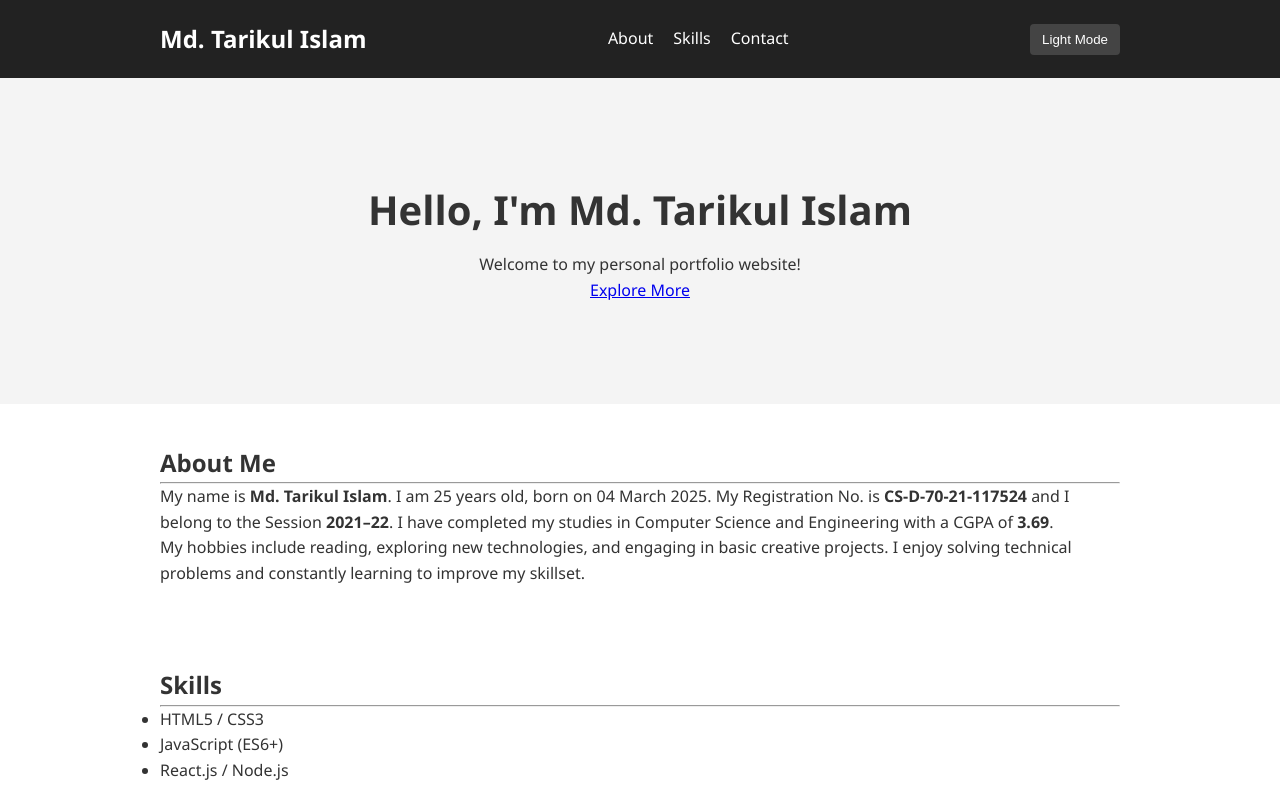
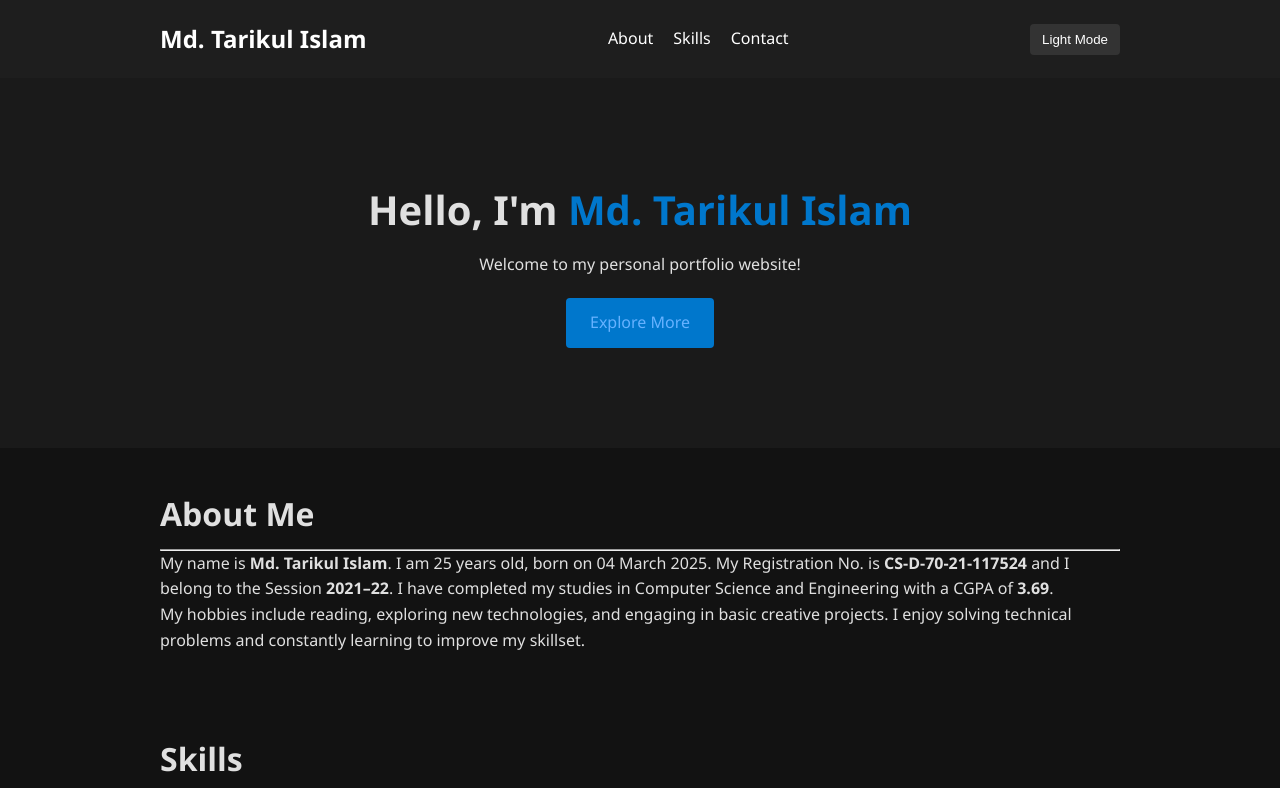
Before and after one commit to Tarikul-1/Portfolio-, a plain HTML site: page index.html in a window 1280 px wide. Both pictures are taken after a click on the button "Night Mode". Shown: the top 788 px of the page. Drawn offline with Linux system fonts and the light colour scheme.

Commit message:
Update welcome.css

```diff
--- a/welcome.css
+++ b/welcome.css
@@ -4,68 +4,48 @@
   box-sizing: border-box;
 }
 
-body {
-  font-family: 'Segoe UI', Tahoma, Geneva, Verdana, sans-serif;
-  line-height: 1.6;
-  background-color: #ffffff;
-  color: #333;
-  scroll-behavior: smooth;
-}
 
-.container {
-  max-width: 1000px;
-  margin: auto;
-  padding: 40px 20px;
-}
 
-header {
-  background-color: #222;
-  color: #fff;
-  padding: 20px 0;
-}
+body { font-family: 'Segoe UI', Tahoma, Geneva, Verdana, sans-serif; line-height: 1.6; background-color: #ffffff; color: #333; scroll-behavior: smooth; }
 
-.navbar {
-  display: flex;
-  justify-content: space-between;
-  align-items: center;
-  max-width: 1000px;
-  margin: auto;
-  padding: 0 20px;
-}
+.container { max-width: 1000px; margin: auto; padding: 40px 20px; }
 
-.logo {
-  font-size: 1.5rem;
-  font-weight: bold;
-}
+header { background-color: #222; color: #fff; padding: 20px 0; }
 
-.nav-links {
-  list-style: none;
-  display: flex;
-  gap: 20px;
-}
+.navbar { display: flex; justify-content: space-between; align-items: center; max-width: 1000px; margin: auto; padding: 0 20px; }
 
-.nav-links li a {
-  color: #fff;
-  text-decoration: none;
-  font-weight: 500;
-}
+.logo { font-size: 1.5rem; font-weight: bold; }
 
-#theme-toggle {
-  background: #444;
-  color: #fff;
-  border: none;
-  padding: 8px 12px;
-  cursor: pointer;
-  border-radius: 4px;
-}
+.nav-links { list-style: none; display: flex; gap: 20px; }
 
-.hero {
-  background: #f4f4f4;
-  text-align: center;
-  padding: 100px 20px;
-}
+.nav-links li a { color: #fff; text-decoration: none; font-weight: 500; }
 
-.hero-text h1 {
-  font-size: 2.5rem;
-  margin-bottom: 10px;
-}
+#theme-toggle { background: #444; color: #fff; border: none; padding: 8px 12px; cursor: pointer; border-radius: 4px; }
+
+.hero { background: #f4f4f4; text-align: center; padding: 100px 20px; }
+
+.hero-text h1 { font-size: 2.5rem; margin-bottom: 10px; }
+
+.hero-text span { color: #0077cc; }
+
+.hero-button { display: inline-block; margin-top: 20px; padding: 12px 24px; background-color: #0077cc; color: white; text-decoration: none; border-radius: 4px; }
+
+section h2 { font-size: 2rem; margin-bottom: 10px; }
+
+.skills-list { display: grid; grid-template-columns: repeat(auto-fit, minmax(200px, 1fr)); gap: 10px; list-style: none; padding: 0; }
+
+.contact-info p { margin: 5px 0; }
+
+.contact-info a { color: #0077cc; text-decoration: none; }
+
+footer { text-align: center; padding: 20px; background-color: #222; color: white; }
+
+.night-mode { background-color: #121212; color: #e0e0e0; }
+
+.night-mode header, .night-mode footer { background-color: #1e1e1e; }
+
+.night-mode .hero { background-color: #1a1a1a; }
+
+.night-mode a { color: #66b2ff; }
+
+.night-mode #theme-toggle { background-color: #333; color: #fff; }
```
